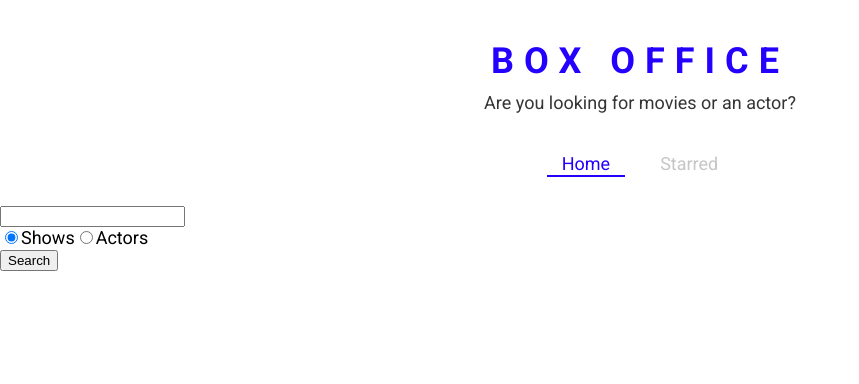
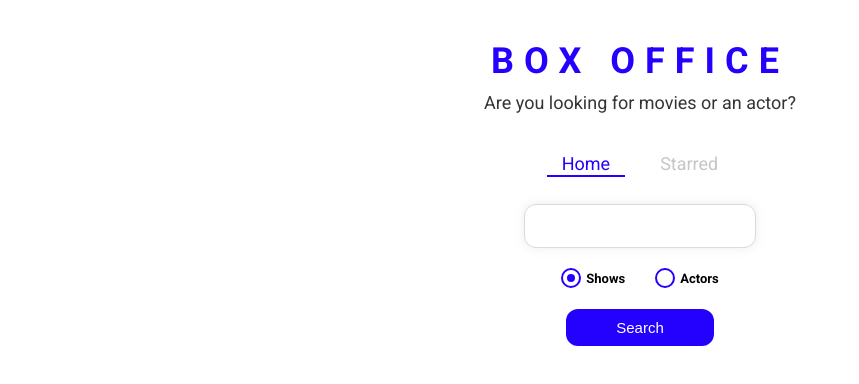
Before and after one commit to ndpniraj/box-office, a React (Create React App) app: page / in a window 1280 px wide. Shown: the top 384 px of the page, without its empty margins (0-859 px from the left). Built offline with nearby package versions, Linux system fonts and the light colour scheme.

Commit message:
added custom radio buttons and use react fade in library for search transition.

```diff
--- a/package.json
+++ b/package.json
@@ -8,6 +8,7 @@
     "@testing-library/user-event": "^12.2.2",
     "react": "^17.0.1",
     "react-dom": "^17.0.1",
+    "react-fade-in": "^1.1.1",
     "react-router": "^5.2.0",
     "react-router-dom": "^5.2.0",
     "react-scripts": "4.0.1",
--- /dev/null
+++ b/src/components/CustomRadio.js
@@ -0,0 +1,66 @@
+import React from 'react';
+import styled from 'styled-components';
+
+const RadioWrapper = styled.label`
+  display: block;
+  position: relative;
+  padding-left: 25px;
+  cursor: pointer;
+  font-size: 13px;
+  user-select: none;
+  font-weight: 700;
+  line-height: 1.65;
+
+  input {
+    position: absolute;
+    opacity: 0;
+    cursor: pointer;
+  }
+
+  span {
+    position: absolute;
+    top: 0;
+    left: 0;
+    height: 16px;
+    width: 16px;
+    background-color: #fff;
+    border: 2px solid ${({ theme }) => theme.mainColors.blue};
+    border-radius: 50%;
+  }
+
+  input:checked ~ span {
+    background-color: #fff;
+    border: 2px solid ${({ theme }) => theme.mainColors.blue};
+  }
+
+  span:after {
+    content: '';
+    position: absolute;
+    display: none;
+  }
+
+  input:checked ~ span:after {
+    display: block;
+  }
+
+  span:after {
+    top: 4px;
+    left: 4px;
+    width: 8px;
+    height: 8px;
+    border-radius: 50%;
+    background: ${({ theme }) => theme.mainColors.blue};
+  }
+`;
+
+const CustomRadio = ({ label, ...restProps }) => {
+  return (
+    <RadioWrapper htmlFor={restProps.id}>
+      <input {...restProps} type="radio" />
+      {label}
+      <span />
+    </RadioWrapper>
+  );
+};
+
+export default CustomRadio;
--- a/src/components/styled.js
+++ b/src/components/styled.js
@@ -1,6 +1,7 @@
 import styled from 'styled-components';
+import FadeIn from 'react-fade-in';
 
-export const FlexGrid = styled.div`
+export const FlexGrid = styled(FadeIn)`
   display: flex;
   justify-content: center;
   flex-wrap: wrap;
--- a/src/pages/Home.js
+++ b/src/pages/Home.js
@@ -4,6 +4,12 @@
 import ShowGrid from '../components/show/ShowGrid';
 import { getApi } from '../misc/config';
 import { useLastQuery } from '../misc/custom-hooks';
+import {
+  RadioInputsWrapper,
+  SearchButtonWrapper,
+  SearchInput,
+} from './Home.styled';
+import CustomRadio from '../components/CustomRadio';
 
 const Home = () => {
   const [input, setInput] = useLastQuery();
@@ -50,32 +56,36 @@
 
   return (
     <MainPageLayout>
-      <input onChange={onInputChange} value={input} onKeyDown={handleKeyDown} />
-      <div>
-        <label htmlFor="select-shows">
-          <input
-            type="radio"
+      <SearchInput
+        onChange={onInputChange}
+        value={input}
+        onKeyDown={handleKeyDown}
+      />
+      <RadioInputsWrapper>
+        <div>
+          <CustomRadio
+            label="Shows"
             id="select-shows"
             value="shows"
             checked={isShowsSelected}
             onChange={onRadioChange}
           />
-          Shows
-        </label>
-        <label htmlFor="select-person">
-          <input
-            type="radio"
+        </div>
+        <div>
+          <CustomRadio
+            label="Actors"
             id="select-person"
             value="people"
             checked={!isShowsSelected}
             onChange={onRadioChange}
           />
-          Actors
-        </label>
-      </div>
-      <button type="button" onClick={handleSearch}>
-        Search
-      </button>
+        </div>
+      </RadioInputsWrapper>
+      <SearchButtonWrapper>
+        <button type="button" onClick={handleSearch}>
+          Search
+        </button>
+      </SearchButtonWrapper>
       {renderResults()}
     </MainPageLayout>
   );
--- /dev/null
+++ b/src/pages/Home.styled.js
@@ -0,0 +1,49 @@
+import styled from 'styled-components';
+
+export const SearchInput = styled.input`
+  display: block;
+  font-family: 'Roboto', sans-serif;
+  width: 200px;
+  margin: auto;
+  outline: none;
+  padding: 13px 15px;
+  border: 1px solid #dbdbdb;
+  box-shadow: 0px 0px 10px 0px rgba(219, 219, 219, 0.5);
+  font-size: 14px;
+  border-radius: 12px;
+  color: #8d8d8d;
+
+  &::placeholder {
+    font-weight: 300;
+    color: #8d8d8d;
+  }
+`;
+
+export const RadioInputsWrapper = styled.div`
+  display: flex;
+  justify-content: center;
+  margin: 20px 0;
+
+  div {
+    margin: 0 15px;
+  }
+`;
+
+export const SearchButtonWrapper = styled.div`
+  text-align: center;
+  margin-bottom: 35px;
+
+  button {
+    color: #fff;
+    background-color: ${({ theme }) => theme.mainColors.blue};
+    margin: auto;
+    padding: 10px 50px;
+    font-size: 15px;
+    border: none;
+    outline: none;
+    border-radius: 12px;
+    &:hover {
+      cursor: pointer;
+    }
+  }
+`;
```
Also changed, not shown: 2 other files (tests, documents, lock files or other folders).
